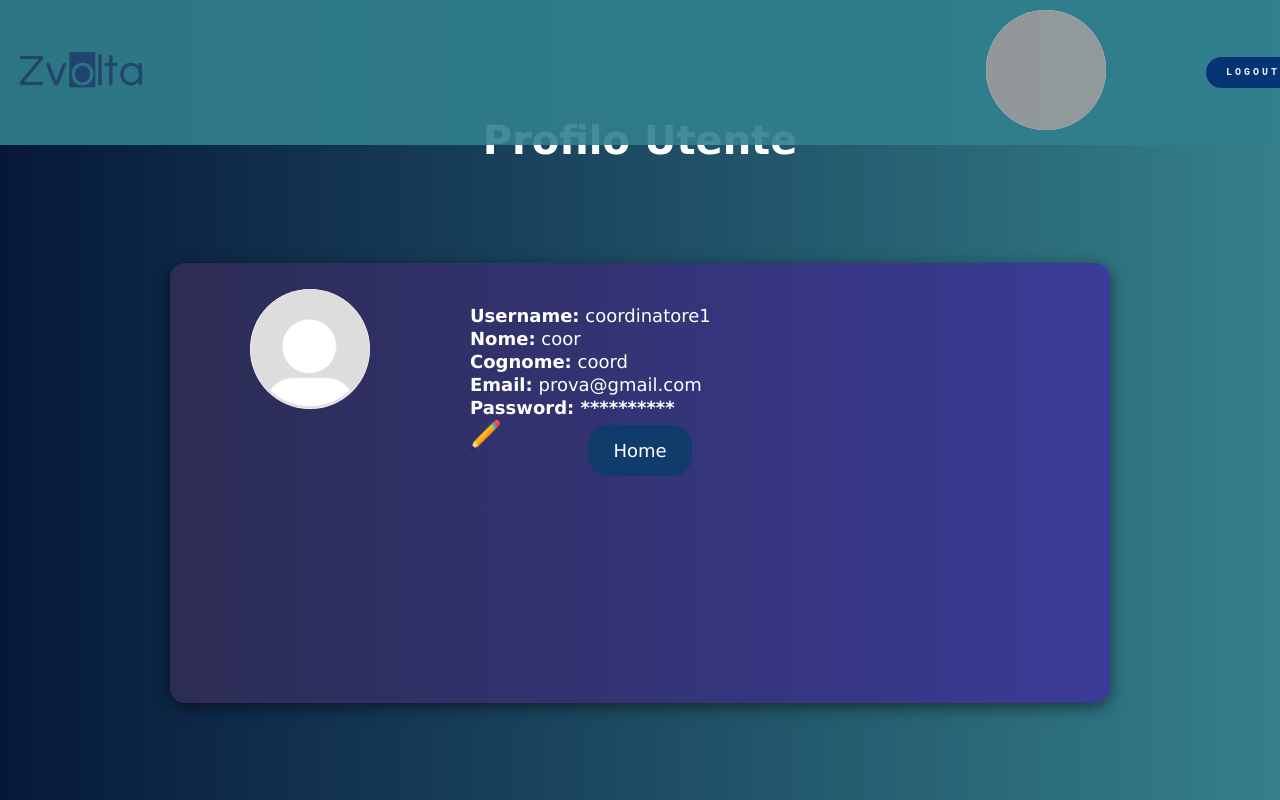
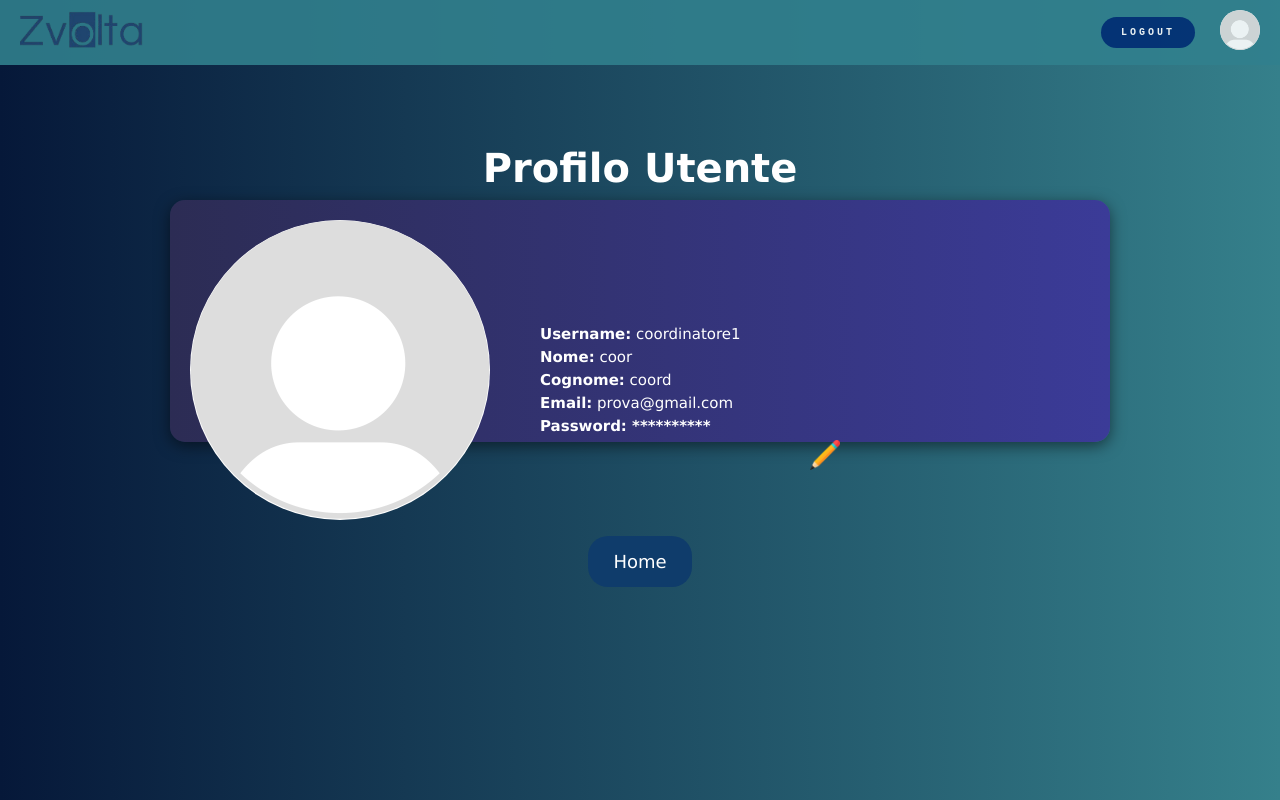
Before and after one commit to NicoSove/Zvolta, a PHP site: page /login/visUtente.php in a window 1280 px wide. Run offline with PHP 8.4, Linux system fonts and the light colour scheme; a user stored in the database is signed in; data comes from the database, SQL or seed files in the repository; grey boxes are pictures that could not be loaded.

Commit message:
Add files via upload

```diff
--- a/home.php
+++ b/home.php
@@ -51,7 +51,7 @@
             <a href="./pagine/prenotazione.php" class="button">RESERVATIONS ></a><br><br>
             <a href="./extra/about.php" class="button1">WHAT ABOUT US? ></a>
             <div class="divider"></div>
-            <a href="" class="button1">MANAGE ></a>
+            <a href="./pagine/visualizzazione.php" class="button1">MANAGE ></a>
         </section>
     </main>
     </div>
--- a/login/visUtente.css
+++ b/login/visUtente.css
@@ -5,34 +5,36 @@
     justify-content: center;
     align-items: center;
     flex-direction: column; /* Aggiunto per disporre gli elementi in colonna */
-    height: 100vh;
+    height: 70vh;
     margin: 0;
     color: white; /* Colore del testo per il corpo */
 }
 
 h1 {
-    font-size: 40px; /* Dimensione del titolo principale */
-    margin-top: 20px; /* Aggiungi margine superiore */
-    margin-bottom: 20px; /* Margine inferiore */
+    font-size: 40px; /* Dimensione del titolo principale *//* Aggiungi margine superiore */
+    margin-bottom: 4px; /* Margine inferiore */
     font-family: 'Lucida Sans', 'Lucida Sans Regular', 'Lucida Grande', 'Lucida Sans Unicode', Geneva, Verdana, sans-serif;
 }
 
 
 p {
-    font-size: 18px; /* Dimensione del testo dei paragrafi */
+    font-size: 15px; /* Dimensione del testo dei paragrafi */
     font-family:'Lucida Sans', 'Lucida Sans Regular', 'Lucida Grande', 'Lucida Sans Unicode', Geneva, Verdana, sans-serif;
-    margin: 2px 0; /* Margine superiore e inferiore */
+    margin: 5px 0; /* Margine superiore e inferiore */
 }
 
 
 
 #changePasswordForm {
     background: linear-gradient(to right, #2C2C54, #3B3B98);
+    margin-left:15%;
+    margin-bottom:300px;
     padding: 20px; /* Padding per il modulo di modifica password */
     border-radius: 15px; /* Angoli arrotondati */
-    box-shadow: 0px 4px 15px rgba(0, 0, 0, 0.5); /* Ombra per il modulo */
-    margin-top: 20px; /* Margine superiore */
-    display: none; /* Nascondi il modulo di modifica password di default */
+    box-shadow: 0px 4px 15px rgba(0, 0, 0, 0.5); /* Ombra per il modulo */ /* Margine superiore */
+    display: none;
+    z-index:1000;
+    position: absolute; /* Nascondi il modulo di modifica password di default */
 }
 
 input[type="password"] {
@@ -76,16 +78,16 @@
 }
 
 .login-button {
-    width: 50%;
+    width:50%;
     background: #002d74;
     color: white;
     padding: 10px 20px;
     border-radius: 20px;
     text-decoration: none;
     font-weight: bold;
-    margin-right: 20%;
+    margin-right: 25px;
     font-size: 10px;
-    letter-spacing: 3px;
+    letter-spacing:3px;
     text-align: center;
 }
 
@@ -101,24 +103,22 @@
     padding: 20px; /* Padding per il riquadro */
     border-radius: 15px; /* Angoli arrotondati */
     box-shadow: 0px 4px 15px rgba(0, 0, 0, 0.5); /* Ombra per il riquadro */
-    margin-top: 80px; /* Margine superiore per distanziare dalla barra superiore */
+    margin-top: 5px; /* Margine superiore per distanziare dalla barra superiore */
     width: 80%; /* Larghezza del riquadro */
-    height: 50%;
+    height: 36%;
     max-width: 900px; /* Larghezza massima */
     color: white; /* Colore del testo */
 }
 
-.user-icon {
-    margin-left: 60px; /* Spazio tra l'icona e il resto del contenuto */
+
+.user-icon img {
+    width: 40px;
+    height: 40px;
+    border-radius: 50%;
+    background: white;
+    margin-right:40px;
 }
 
-.user-icon img {
-    width: 120px;
-    height: 120px;
-    border-radius: 50%;
-    background: white;
-    margin-right: 100px; /* Spazio a destra dell'icona */
-}
 
 .top-bar {
     display: flex;
@@ -141,14 +141,14 @@
 }
 
 .user-info {
-    margin-right: 10px;
+    padding-left:50px;
     margin-top: 20px /* Spazio tra l'icona e i dati */
 }
 
 .home-button-container {
     display: flex;
     justify-content: center; /* Centra il pulsante */
-    margin-top: 50px; /* Margine superiore per distanziare dal riquadro */
+    margin-top: 40%; /* Margine superiore per distanziare dal riquadro */
     position: absolute;
 }
 
@@ -163,6 +163,7 @@
     font-family:'Lucida Sans', 'Lucida Sans Regular', 'Lucida Grande', 'Lucida Sans Unicode', Geneva, Verdana, sans-serif;
     transition: background 0.3s, transform 0.2s; /* Transizione per hover */
     position: absolute;
+    z-index: 500;
 
 }
 
@@ -171,7 +172,6 @@
     transform: scale(1.05); /* Effetto di ingrandimento al passaggio del mouse */
 }
 
-.matita {
+.matita img{
     position: absolute;
-    padding-right:2%;
 }
--- a/login/visUtente.php
+++ b/login/visUtente.php
@@ -89,14 +89,15 @@
                 </a>
             </div>
             <nav>
-                <div class="user-icon">
-                    <img src="placeholder.png" alt="Foto">
-                </div>
+
                 <?php if ($isLoggedIn): ?>
                     <a href="../login/logout.php" class="login-button">LOGOUT</a>
                 <?php else: ?>
                     <a href="../login/login.php" class="login-button">LOGIN</a>
                 <?php endif; ?>
+                <div class="user-icon">
+                    <img src="../extra/placeholder.png" alt="Foto">
+                </div>
             </nav>
         </div>
     </header>
@@ -105,26 +106,18 @@
 
     <div class="user-data-container">
         <div class="user-data">
-            <div class="user-icon">
-                <img src="../extra/placeholder.png" alt="Foto">
-            </div>
+                <img src="../extra/placeholder.png" alt="Foto" style="
+                        width: 300px;
+                        height: 300px;
+                        border-radius: 50%;
+                        background: white;
+                        "
+                        >
             <div class="user-info">
                 <p><strong>Username:</strong> <?php echo htmlspecialchars($userData['username']); ?></p>
                 <p><strong>Nome:</strong> <?php echo htmlspecialchars($userData['nome_utente']); ?></p>
                 <p><strong>Cognome:</strong> <?php echo htmlspecialchars($userData['cognome_utente']); ?></p>
-                <p><strong>Email:</strong> <?php echo htmlspecialchars($userData['mail_utente']); ?></p>
-                <p><strong>Password: **********</strong></p>
-                <div class="matita">
-                    <img src="../images/pencil.png" onclick="togglePasswordForm()" style="width: 30px; height: auto;">
-                </div>
-
-                <?php if ($userData['ruolo_utente'] === 'utente_base'): ?>
-                    <p><strong>ID Coordinatore:</strong> <?php echo htmlspecialchars($userData['ID_coordinatore']); ?></p>
-                <?php endif; ?>
-            </div>
-        </div>
-
-        <div id="changePasswordForm">
+                <div id="changePasswordForm">
             <form method="POST" action="">
                 <label for="old_password">Vecchia Password:</label>
                 <input type="password" name="old_password" required>
@@ -138,6 +131,20 @@
                 <button type="submit" name="change_password">Cambia Password</button>
             </form>
         </div>
+                <p><strong>Email:</strong> <?php echo htmlspecialchars($userData['mail_utente']); ?></p>
+                <?php if ($userData['ruolo_utente'] === 'utente_base'): ?>
+                    <p><strong>ID Coordinatore:</strong> <?php echo htmlspecialchars($userData['ID_coordinatore']); ?></p>
+                <?php endif; ?>
+                <div class="matita">
+                <p><strong>Password: **********</strong></p>
+                    <img src="../images/pencil.png" onclick="togglePasswordForm()" style="width: 30px; height: auto; padding-left: 270px; margin-bottom:30px">
+                </div>
+
+
+            </div>
+        </div>
+
+
     </div>
 
     <div class="home-button-container">
--- a/pagine/prenotazioneA2.php
+++ b/pagine/prenotazioneA2.php
@@ -199,7 +199,8 @@
 if(isset($_SESSION['prenOK']) && $_SESSION['prenOK']==1) {
     //echo $_SESSION['prenOK'];
     echo "<div id='successMessage'>
-    <p>Prenotazione effettuata con successo!</p>
+    <strong>
+    <p>Prenotazione effettuata con successo!</p></strong>
     </div>";
     $_SESSION['prenOK']=0;
 
--- a/pagine/prenotazioneMR.php
+++ b/pagine/prenotazioneMR.php
@@ -4,7 +4,7 @@
 
 // Controllo se l'utente è loggato
 if (!isset($_SESSION['username'])) {
-    header("Location: login.php");
+    header("Location: ../login/login.php");
     exit();
 }
 
@@ -103,12 +103,12 @@
     <link rel="stylesheet" href="https://cdnjs.cloudflare.com/ajax/libs/font-awesome/5.15.3/css/all.min.css">
     <title>Tabella di Prenotazione</title>
 </head>
-<body class="bg-gray-200 flex flex-col items-center justify-center min-h-screen">
+<body class="bg-gray-200 flex flex-col items-center">
     <header class="w-full bg-white shadow-md py-4 mb-8">
             <div class="container mx-auto flex justify-between items-center px-4">
         <div class="logo">
             <a href="../home.php">
-                    <img src="../extra/logo.png" alt="ZVOLTA Logo" class="h-12">
+                <img src="../extra/logo.png" alt="ZVOLTA Logo" class="h-12 ml-0">
             </a>
         </div>
         <nav class="flex items-center">
```
Also changed, not shown: pagine/prenotazione.css (+15 -6 lines), pagine/prenotazione.php (+4 -3 lines), pagine/prenotazioneMR.css (+10 -28 lines), pagine/vis.css (+9 -39 lines), pagine/visualizzazione.php (+6 -3 lines), home.css (line endings or trailing spaces), images/meeting.png (added). Lines whose indentation alone changed are shown as unchanged.
